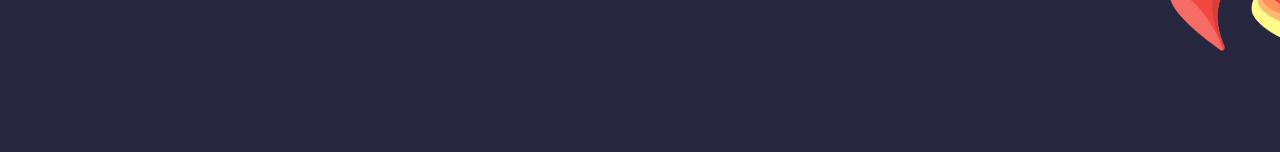
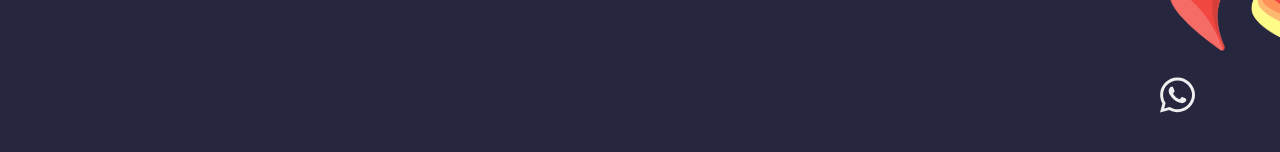
Before and after one commit to LucasiBai/Planeta3D, a React (Create React App) app: page / in a window 1280 px wide. Shown: the part 648-800 px from the top of the page. Built offline with nearby package versions, Linux system fonts and the light colour scheme.

Commit message:
ajuste de rutas + cambios en readme + mejorado de animacion popbuttons

```diff
--- a/src/App.js
+++ b/src/App.js
@@ -1,13 +1,23 @@
 import { BrowserRouter, Routes, Route } from "react-router-dom";
+
+import HomePage from "./pages/HomePage/HomePage";
+import QuestionsPage from "./pages/QuestionsPage/QuestionsPage";
+import ContactPage from "./pages/ContactPage/ContactPage";
+
 import NavBar from "./components/NavBar/NavBar.jsx";
-import HomePage from "./pages/HomePage/HomePage";
+import PopButtons from "./components/PopButtons/PopButtons";
 
 function App() {
 	return (
 		<BrowserRouter>
-		<NavBar/>
+			<NavBar />
+			<PopButtons />
 			<Routes>
 				<Route path="/" element={<HomePage />} />
+				<Route path="/about-us" element={<HomePage />} />
+				<Route path="/services" element={<HomePage />} />
+				<Route path="/help" element={<QuestionsPage />} />
+				<Route path="/contact" element={<ContactPage />} />
 			</Routes>
 		</BrowserRouter>
 	);
--- a/src/components/PopButtons/PopButtons.jsx
+++ b/src/components/PopButtons/PopButtons.jsx
@@ -10,7 +10,7 @@ const PopButtons = () => {
 	const goWhatsApp = useWhatsApp();
 
 	const popButtonsList = [
-		{ icon: faWhatsapp, tooltip: "Enviar un mensaje", action: goWhatsApp },
+		{ icon: faWhatsapp, tooltip: "¡Envianos un mensaje!", action: goWhatsApp },
 	];
 
 	return (
--- a/src/components/PopChildButton/PopChildButton.css
+++ b/src/components/PopChildButton/PopChildButton.css
@@ -22,6 +22,7 @@
 	align-items: center;
 	justify-content: center;
 	transition: max-width cubic-bezier(0, 1, 0, 1) 0.5s;
+	border-radius: 8px;
 }
 
 .pop-child-button__box .tooltip__box.show {
```
Also changed, not shown: 1 other file (tests, documents, lock files or other folders).
